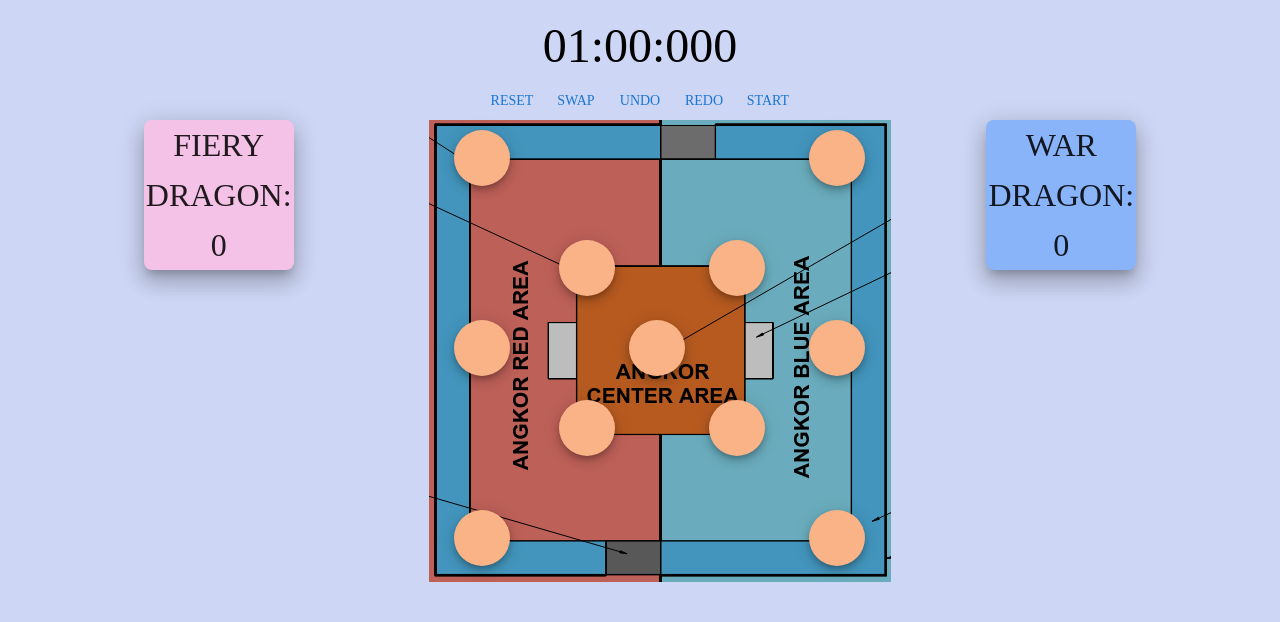
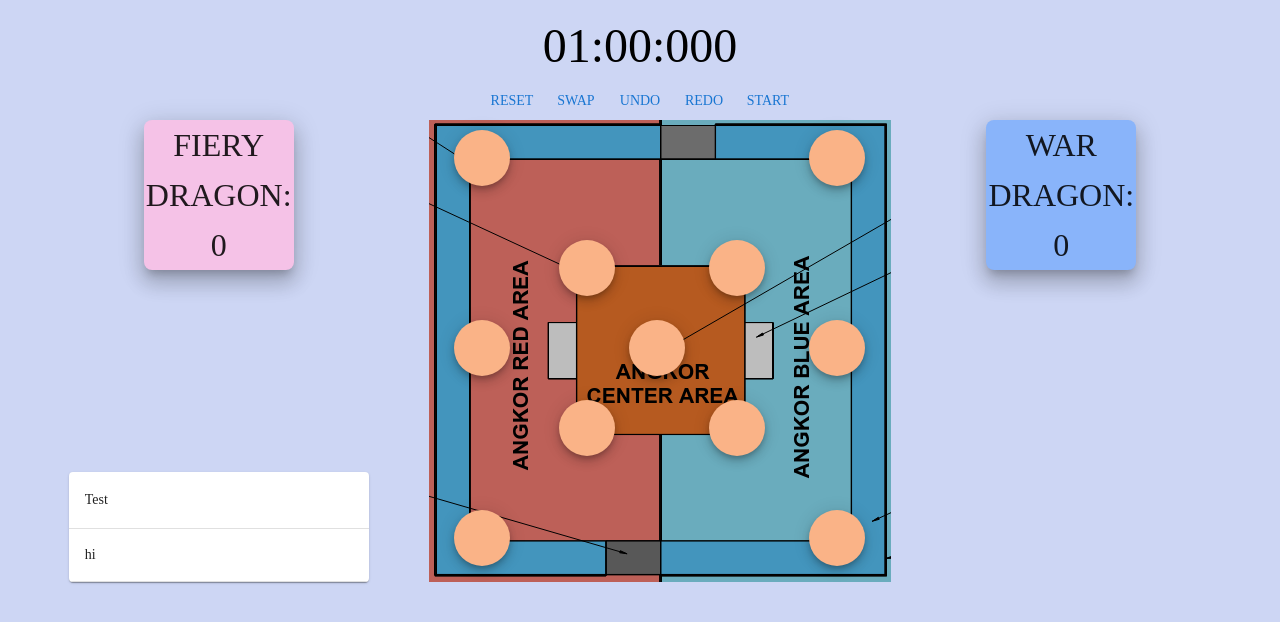
Before and after one commit to nc108x/2023-scoreboard, a React (Create React App) app: page / in a window 1280 px wide. Shown: the top 622 px of the page. Built offline with nearby package versions, Linux system fonts and the light colour scheme; a web font is replaced by a local one.

Commit message:
Attempt at adding log

```diff
--- a/src/App.js
+++ b/src/App.js
@@ -7,6 +7,7 @@ import { ThemeProvider } from "@mui/material/styles";
 import Gamefield from "./components/Gamefield.js";
 import Info from "./components/Info.js";
 import ControlPanel from "./components/ControlPanel.js";
+import Log from "./components/Log.js";
 
 const empty_poles = Array(11).fill(["empty"]);
 
@@ -19,6 +20,7 @@ function App() {
 
   const [poles, setPoles] = useState(empty_poles);
   const [pointInTime, setPointInTime] = useState(-1);
+  /* a 3d array representing the timeline */
   const history = useRef([empty_poles]);
 
   const [redDragon, setRedDragon] = useState("FIERY");
@@ -158,6 +160,9 @@ function App() {
 
   /* update score */
   const [redScore, blueScore] = checkScore();
+  /* console.log(winner.current); */
+  /* console.log(history.current); */
+  /* console.log(history.current.at(0)); */
 
   return (
     <>
@@ -193,6 +198,10 @@ function App() {
                 <Info score={redScore} dragonName={redDragon} color="red" />
               </Grid>
 
+              <Grid item>
+                <Log history={history.current} />
+              </Grid>
+
               {/* <Grid item> */}
               {/*   <Info score={redScore} dragonName={redDragon} color="red" /> */}
               {/* </Grid> */}
--- a/src/Theme.js
+++ b/src/Theme.js
@@ -7,6 +7,7 @@ const theme = createTheme({
   },
 
   palette: {
+    /* mode: "dark", */
     redTeam: {
       main: "#f5c2e7",
       dark: "#f4b8e4",
--- /dev/null
+++ b/src/components/Log.js
@@ -0,0 +1,31 @@
+import Table from "@mui/material/Table";
+import TableBody from "@mui/material/TableBody";
+import TableCell from "@mui/material/TableCell";
+import TableContainer from "@mui/material/TableContainer";
+import TableHead from "@mui/material/TableHead";
+import TableRow from "@mui/material/TableRow";
+import Paper from "@mui/material/Paper";
+
+export default function Log({ history }) {
+  console.log(history);
+  const temp = history.map((a) => {
+    return (
+      <TableBody>
+        <TableCell>{"hi"}</TableCell>
+      </TableBody>
+    );
+  });
+
+  return (
+    <TableContainer component={Paper} sx={{ maxHeight: 200, minWidth: 300 }}>
+      <Table>
+        <TableHead>
+          <TableRow>
+            <TableCell>Test</TableCell>
+          </TableRow>
+        </TableHead>
+        {temp}
+      </Table>
+    </TableContainer>
+  );
+}
```
